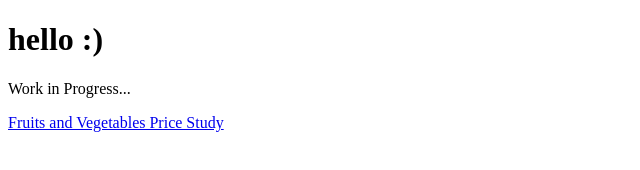
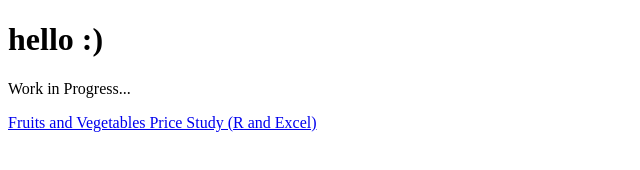
Before and after one commit to itsesO3O/itsesO3O.github.io, a plain HTML site: page index.html in a window 1280 px wide. Shown: the whole page, without its empty margins (0-640 px from the left). Drawn offline with Linux system fonts and the light colour scheme.

Commit message:
Added details next to study

```diff
--- a/index.html
+++ b/index.html
@@ -9,6 +9,6 @@
 
         <p>Work in Progress...</p>
 
-        <p><a href = "https://itseso3o.github.io/fruits-and-vegetables/fruits-and-vegetables.html">Fruits and Vegetables Price Study</a></p>
+        <p><a href = "https://itseso3o.github.io/fruits-and-vegetables/fruits-and-vegetables.html">Fruits and Vegetables Price Study (R and Excel)</a></p>
     </body>
 </html>
```
